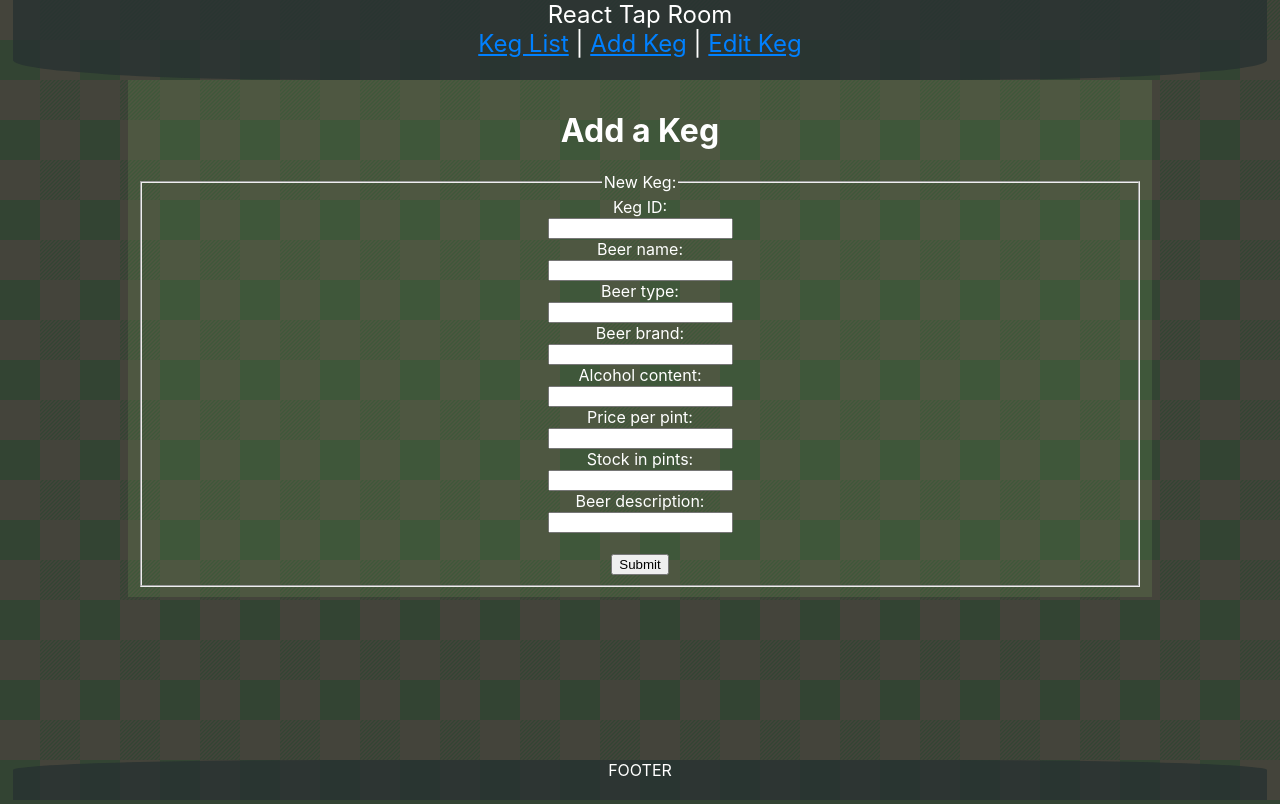
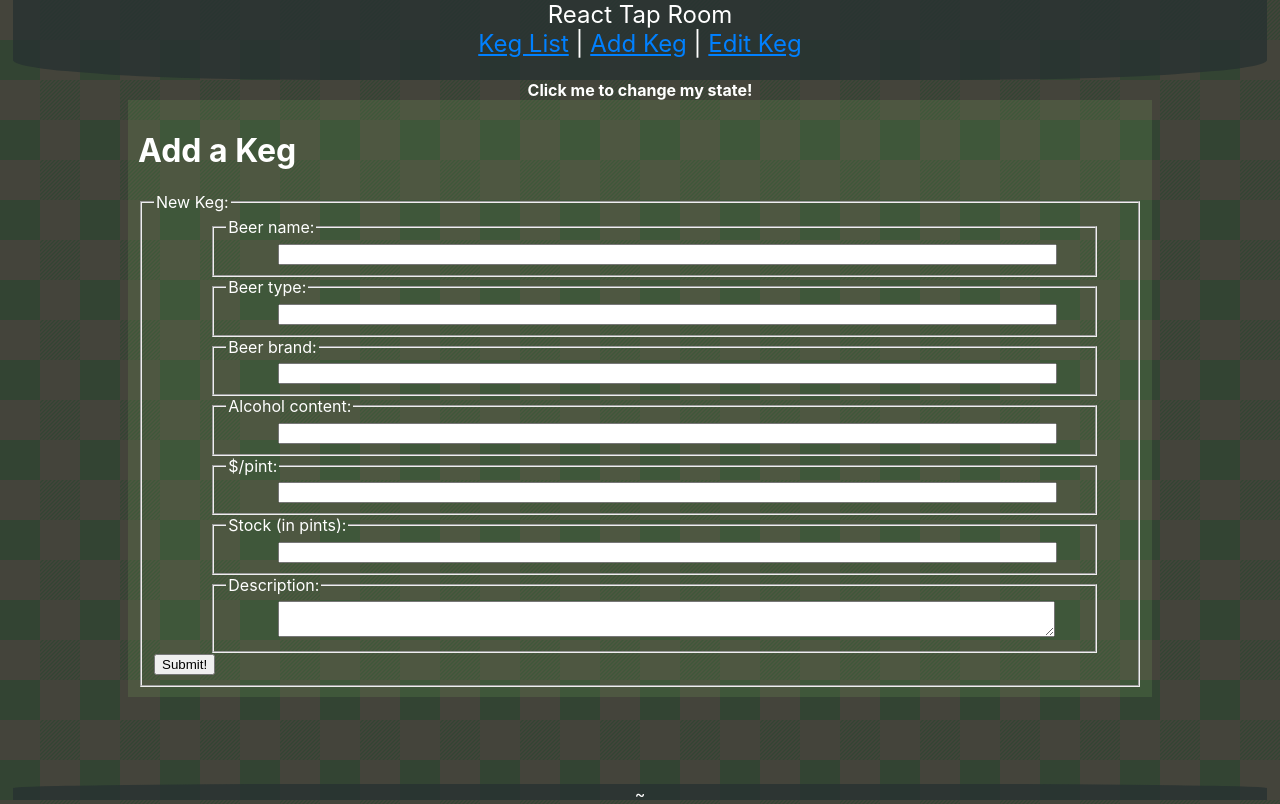
Before and after one commit to nhhor/react-tap-room, a React (Create React App) app: page /#/newkeg in a window 1280 px wide. Built offline with nearby package versions, Linux system fonts and the light colour scheme.

Commit message:
update newKegForm and remove extra jsx tags.

```diff
--- a/src/App.js
+++ b/src/App.js
@@ -1,5 +1,7 @@
 import React from 'react';
+import { Switch, Route } from 'react-router-dom';
 import './App.css';
+import PropTypes from 'prop-types';
 
 import Header from './Header';
 import Footer from './Footer';
@@ -9,7 +11,6 @@ import Error404 from './Error404';
 import NewKeg from './NewKeg';
 import EditKeg from './EditKeg';
 
-import { Switch, Route } from 'react-router-dom';
 
 
 class App extends React.Component {
@@ -18,8 +19,23 @@ class App extends React.Component {
     super(props);
     this.state = {
       kegList: [],
-      kegFocus: 'test'
+      kegFocus: 1
     };
+    this.handleKegFocusClick = this.handleKegFocusClick.bind(this);
+    this.handleKegNew = this.handleKegNew.bind(this);
+  }
+
+  handleKegNew(){
+console.log('Hiiiii, guyyyyyy.');
+  }
+
+
+
+  handleKegFocusClick(){
+    const currentKegFocus = this.state.kegFocus;
+    const newKegFocus = currentKegFocus + 1;
+    this.setState({kegFocus: newKegFocus})
+    console.log('kegFocus is currently set to:' + currentKegFocus);
   }
 
   render() {
@@ -31,20 +47,23 @@ class App extends React.Component {
         </div>
 
         <div className="App-body">
+          <strong onClick={this.handleKegFocusClick}>Click me to change my state!</strong>
           <Switch>
             <Route exact path='/' component={KegList} />
-            <Route path='/newkeg' component={NewKeg} />
+            <Route path='/newkeg' render={()=><NewKeg onKegNew={this.handleKegNew} />} />
             <Route path='/editkeg' component={EditKeg} />
             <Route component={Error404} />
           </Switch>
         </div>
 
 
+
+
         <div className="App-footer">
           <Footer/>
         </div>
 
-        <style jsx>{`
+        <style>{`
             .App-header {
               height: 10vh;
               display: flex;
@@ -61,9 +80,7 @@ class App extends React.Component {
               overflow-y: auto;
             }
 
-
             .App-footer {
-              height: 5vh;
               display: flex;
               flex-direction: column;
               align-items: center;
@@ -80,4 +97,9 @@ class App extends React.Component {
     }
   }
 
+  App.propTypes = {
+    handleKegNew: PropTypes.func,
+    handleKegFocusClick: PropTypes.func
+  };
+
   export default App;
--- a/src/EditKeg.js
+++ b/src/EditKeg.js
@@ -42,7 +42,7 @@ function EditKeg(){
     </form>
 
 
-    <style jsx>{`
+    <style>{`
       .newKegClass {
         position: relative;
         background-color: rgba(166, 250, 118, .1);
--- a/src/Footer.js
+++ b/src/Footer.js
@@ -9,13 +9,13 @@ function Footer(){
 
   return (
     <div className="mainFooter">
-      <p className="mainFooterH1">FOOTER</p>
+      <p className="mainFooterH1">~</p>
 
 
-      <style jsx>{`
+      <style>{`
           .mainFooter {
             z-index: 0;
-            height: 5vh;
+            height: 2vh;
             background-color: rgba${imageArray[imageNumber]};
             border-top-left-radius:  25%;
             border-top-right-radius: 25%;
--- a/src/Header.js
+++ b/src/Header.js
@@ -12,7 +12,7 @@ function Header(){
       <p className="mainHeaderH1">React Tap Room</p>
       <p className="mainHeaderH3"><Link to="/">Keg List</Link> | <Link to="/NewKeg">Add Keg</Link> | <Link to="/EditKeg">Edit Keg</Link></p>
 
-      <style jsx>{`
+      <style>{`
           .mainHeader {
             height: 10vh;
             z-index: 99;
--- a/src/Keg.js
+++ b/src/Keg.js
@@ -40,7 +40,7 @@ function Keg(props){
 
       </ul>
 
-      <style jsx>{`
+      <style>{`
           .kegText {
             color: #800303;
             margin: 0px;
--- a/src/KegList.js
+++ b/src/KegList.js
@@ -82,7 +82,7 @@ function KegList(){
             description={keg.description}
             key={index}/>
         )}
-        <style jsx>{`
+        <style>{`
           .kegListClass {
             background-color: rgba(166, 250, 118, .3);
             border-radius: 25px;
--- a/src/NewKeg.js
+++ b/src/NewKeg.js
@@ -2,47 +2,118 @@ import React from 'react';
 import './App.css';
 
 function NewKeg(){
+
+  let _name = null;
+  let _type = null;
+  let _brand = null;
+  let _alcoholContent = null;
+  let _price = null;
+  let _stock = null;
+  let _description = null;
+
+  function handleNewKegFormSubmission(event) {
+    event.preventDefault();
+    console.log(_name.value);
+    console.log(_type.value);
+    console.log(_brand.value);
+
+    _name = '';
+    _type = '';
+    _brand = '';
+    _alcoholContent = '';
+    _price = '';
+    _stock = '';
+    _description = '';
+  }
 
   return (
 
     <div className='newKegClass'>
       <h1>Add a Keg</h1>
 
-    <form>
-    <fieldset>
-    <legend>New Keg:</legend>
+      <form onSubmit={handleNewKegFormSubmission}>
+        <fieldset><legend>New Keg:</legend>
 
-    <label for="KegID">Keg ID:</label><br/>
-    <input type="text" id="KegID" name="KegID"/><br/>
+        <fieldset className='fieldsetInput'>
+          <legend>Beer name:</legend>
+          <input
+            className='inputClass'
+            type="text"
+            id="name"
+            name="name"
+            ref={(input) => {_name = input;}}/>
+        </fieldset>
 
-    <label for="name">Beer name:</label><br/>
-    <input type="text" id="name" name="name"/><br/>
+        <fieldset className='fieldsetInput'>
+          <legend>Beer type:</legend>
+          <input
+            className='inputClass'
+            type="text"
+            id="type"
+            name="type"
+            ref={(input) => {_type = input;}}/>
+        </fieldset>
 
-    <label for="type">Beer type:</label><br/>
-    <input type="text" id="type" name="type"/><br/>
+        <fieldset className='fieldsetInput'>
+          <legend>Beer brand:</legend>
+          <input
+            className='inputClass'
+            type="text"
+            id="brand"
+            name="brand"
+            ref={(input) => {_brand = input;}}/>
+        </fieldset>
 
-    <label for="brand">Beer brand:</label><br/>
-    <input type="text" id="brand" name="brand"/><br/>
+        <fieldset className='fieldsetInput'>
+          <legend>Alcohol content:</legend>
+          <input
+            className='inputClass'
+            type="text"
+            id="alcoholContent"
+            name="alcoholContent"
+            ref={(input) => {_alcoholContent = input;}}/>
+        </fieldset>
 
-    <label for="alcoholContent">Alcohol content:</label><br/>
-    <input type="text" id="alcoholContent" name="alcoholContent"/><br/>
 
-    <label for="price">Price per pint:</label><br/>
-    <input type="text" id="price" name="price"/><br/>
+        <fieldset className='fieldsetInput'>
+          <legend>$/pint:</legend>
+          <input
+            className='inputClass'
+            type="text"
+            id="price"
+            name="price"
+            ref={(input) => {_price = input;}}/>
+        </fieldset>
 
-    <label for="stock">Stock in pints:</label><br/>
-    <input type="text" id="stock" name="stock"/><br/>
 
-    <label for="description">Beer description:</label><br/>
-    <input type="text" id="description" name="description"/><br/><br/>
+        <fieldset className='fieldsetInput'>
+          <legend>Stock (in pints):</legend>
+          <input
+            className='inputClass'
+            type="text"
+            id="stock"
+            name="stock"
+            ref={(input) => {_stock = input;}}/>
+        </fieldset>
 
-    <input type="submit" value="Submit"/>
+
+        <fieldset className='fieldsetInput'>
+          <legend>Description:</legend>
+          <textarea
+            className='inputClass'
+            id="description"
+            name="description"
+            ref={(input) => {_description = input;}}/>
+
+        </fieldset>
+
+        <button type='submit'>Submit!</button>
 
       </fieldset>
     </form>
 
 
-    <style jsx>{`
+    <style>{`
         .newKegClass {
           position: relative;
           background-color: rgba(166, 250, 118, .1);
@@ -50,6 +121,19 @@ function NewKeg(){
           margin-left: 10%;
           margin-right: 10%;
           max-width: 80%;
+          text-align: left;
+
+        }
+
+        .fieldsetInput {
+          margin-left: 6%;
+          margin-right: 3%;
+        }
+
+        .inputClass {
+          width: 90%;
+          margin-left: 6%;
+          margin-right: 3%;
         }
 
 
```
Also changed, not shown: src/BioPic.js (deleted, +0 -56 lines), src/logo.svg (deleted). Lines whose indentation alone changed are shown as unchanged.
